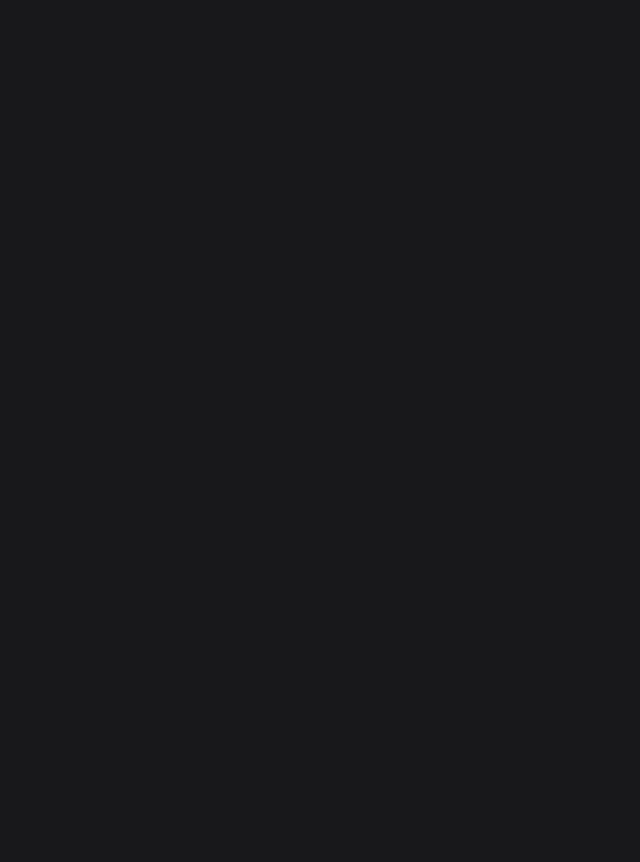
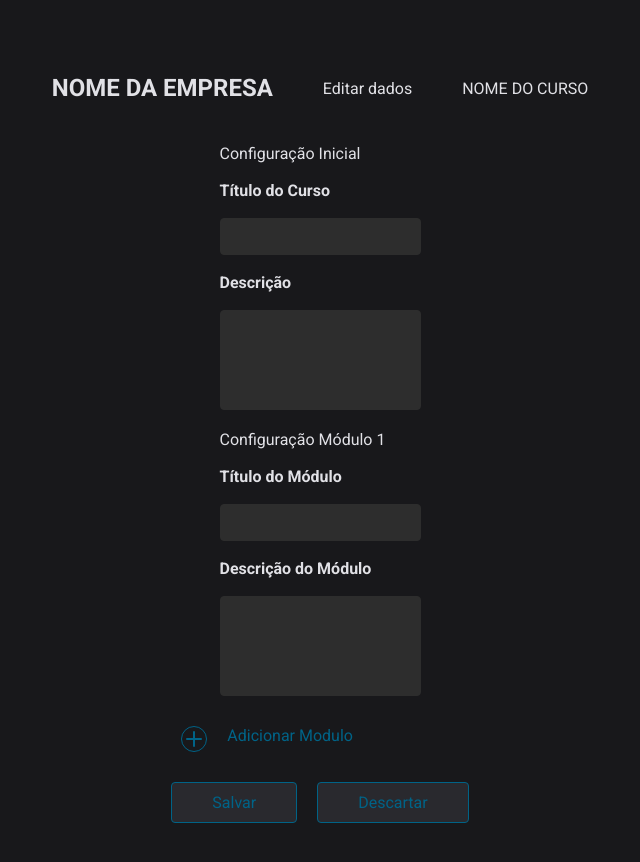
Before and after one commit to mrdiego184/Projeto-Techbridge, a React (Vite) app: page /companyCourse in a window 1280 px wide. Before the commit this address had no page. Shown: the top 862 px of the page, without its empty margins (320-960 px from the left). Before the commit the page ends 800 px from the top, so only its background shows below. Built offline with nearby package versions, Linux system fonts and the light colour scheme.

Commit message:
Create page companyAddCourse

```diff
--- a/src/pages/companyaddcourse/index.tsx
+++ b/src/pages/companyaddcourse/index.tsx
@@ -0,0 +1,45 @@
+import { Plus } from "lucide-react";
+import { Button, Container, DivAdd, DivConfig, DivPlus, Header, Input, InputDescricao, Label, Title } from "./styles";
+
+export default function CompanyCourse() {
+  return (
+    <Container>
+      <Header>
+        <Title>NOME DA EMPRESA</Title>
+        <p>Editar dados</p>
+        <p>NOME DO CURSO</p>
+      </Header>
+
+      <DivConfig>
+        <p>Configuração Inicial</p>
+
+        <Label htmlFor="">Título do Curso</Label>
+        <Input type="text" />
+        <Label htmlFor="">Descrição </Label>
+        <InputDescricao type="text" />
+      </DivConfig>
+
+      <DivConfig>
+        <p>Configuração Módulo 1</p>
+
+        <Label htmlFor="">Título do Módulo</Label>
+        <Input type="text" />
+        <Label htmlFor="">Descrição do Módulo</Label>
+        <InputDescricao type="text" />
+      </DivConfig>
+
+        <div>
+            <DivAdd>
+                <DivPlus>
+                    <Plus />
+                </DivPlus>
+            <p>Adicionar Modulo</p>
+            </DivAdd>
+        <div>
+          <Button>Salvar</Button>
+          <Button>Descartar</Button>
+        </div>
+      </div>
+    </Container>
+  );
+}
--- a/src/pages/companyaddcourse/styles.ts
+++ b/src/pages/companyaddcourse/styles.ts
@@ -0,0 +1,92 @@
+import styles from 'styled-components';
+
+export const Container = styles.div`
+    display: flex;
+    flex-direction: column;
+    align-items: center;
+    padding: 4rem;
+`
+
+export const Header = styles.header`
+    display: flex;
+    flex-direction: row;
+    justify-content: space-between;
+    align-items: center;
+    padding: 10px;
+    padding-bottom: 2rem;
+    gap: 50px;
+`
+
+export const Title = styles.p`
+    font-size: 24px;
+    font-weight: bold;
+`
+
+export const Label = styles.label`
+text-align: left;
+    font-weight: bold;
+    margin: 10px 0;
+`
+
+export const Input = styles.input`
+    width: 100%;
+    padding: 8px;
+    border: 1px solid ${props => props.theme["gray-600"]};
+    border-radius: 4px;
+    background-color: ${props => props.theme["gray-600"]};
+`
+
+export const InputDescricao = styles.input`
+    width: 100%;
+    height: 100px;
+    padding: 8px;
+    border: 1px solid ${props => props.theme["gray-600"]};
+    background-color: ${props => props.theme["gray-600"]};
+    border-radius: 4px;
+    `
+
+export const Button = styles.button`
+    padding: 10px 20px;
+    background-color: ${props => props.theme["gray-700"]};
+    color: ${props => props.theme["blue-300"]};
+    border: 1px solid ${props => props.theme["blue-300"]};
+    border-radius: 4px;
+    cursor: pointer;
+    padding: 10px 40px;
+    margin: 10px;
+    &:hover {
+        background-color: ${props => props.theme["blue-300"]};
+        color: ${props => props.theme["gray-900"]};
+    }
+`
+
+export const DivAdd = styles.div`
+    display: flex;
+    flex-direction: row;
+    justify-content: center
+    align-items: center;
+    padding: 20px;
+    gap: 20px;
+
+    color: ${props => props.theme["blue-300"]};
+`
+
+export const DivPlus = styles.div`
+    display: flex;
+    justify-content: center;
+    align-items: center;
+
+    border-radius: 50%;
+    border: 1px solid ${props => props.theme["blue-300"]};
+    background-color: ${props => props.theme["gray-900"]};
+    color: ${props => props.theme["blue-300"]};
+    `
+
+export const DivConfig = styles.div`
+    display: flex;
+    flex-direction: column;
+    justify-content: space-between;
+    align-items: left;
+    padding: 10px;
+    gap: 8px;
+`
--- a/src/router.tsx
+++ b/src/router.tsx
@@ -11,6 +11,7 @@ import CompanyLogform from "./pages/companylogin"
 import CoursePage from "./pages/coursepage"
 import StudyPage from "./pages/studypage"
 import CompanyDashboard from "./pages/companydashboard"
+import CompanyCourse from "./pages/companyaddcourse"
 
 export  function Router() {
   return (
@@ -27,6 +28,8 @@ export  function Router() {
         <Route path="/myCertificates" element={<StudentCertificates/>} />
         <Route path="/myProfile" element={<StudentProfile/>} />
         <Route path="/studyPage" element={<StudyPage/>} />
+
+        <Route path="/companyCourse" element={<CompanyCourse/>}/>
     </Routes>
 )
 }
--- a/src/styles/themes/default.ts
+++ b/src/styles/themes/default.ts
@@ -5,7 +5,7 @@ export const defaultTheme = {
     'gray-300': '#C4C4CC',
     'gray-400': '#8D8D99',
     'gray-500': '#7C7C8A',
-    'gray-600': '#323238',
+    'gray-600': '#2D2D2D',
     'gray-700': '#29292E',
     // cor de fundo dos inputs
     'gray-800': '#1E1E1E',
@@ -26,5 +26,5 @@ export const defaultTheme = {
 
     'red-300': '#F75A68',
     'red-500': '#AB222E',
-    'red-700': '#7A1921',
+    'red-700': '#9F2C2C',
   } as const
```
